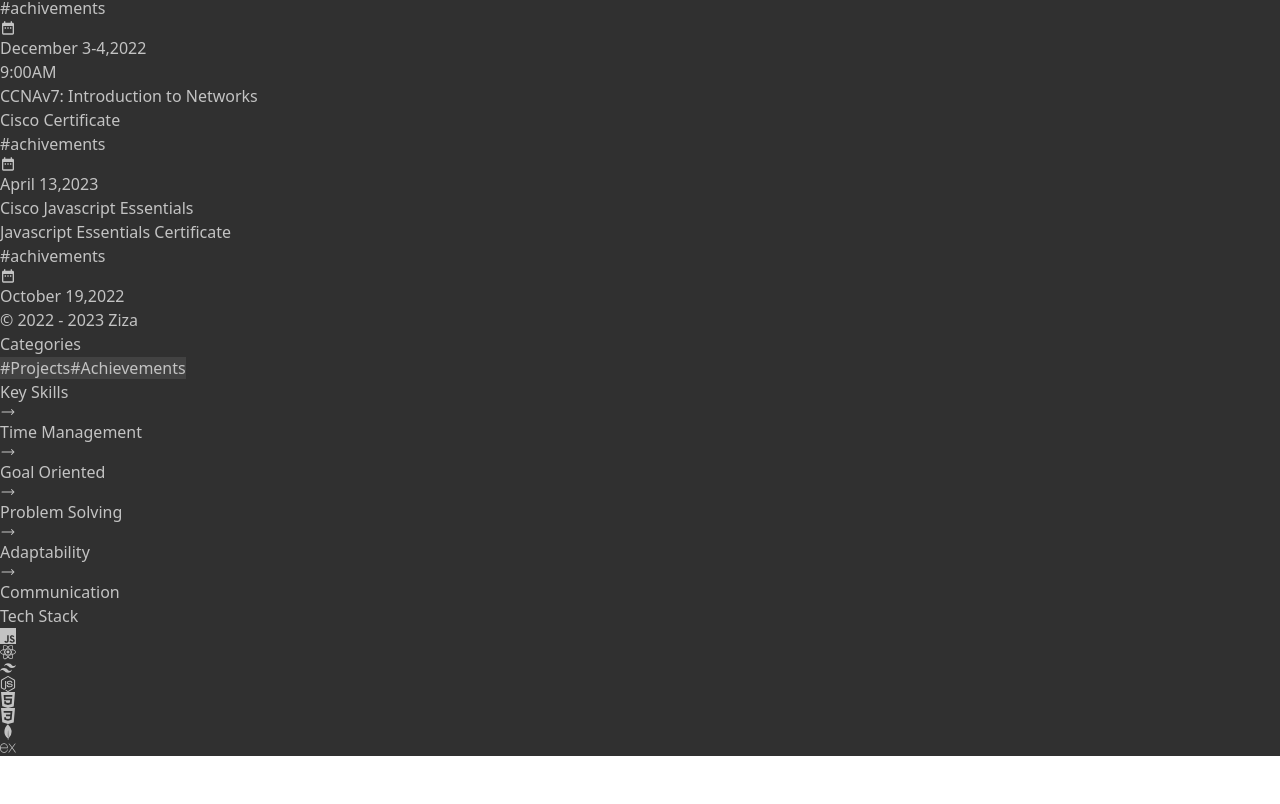
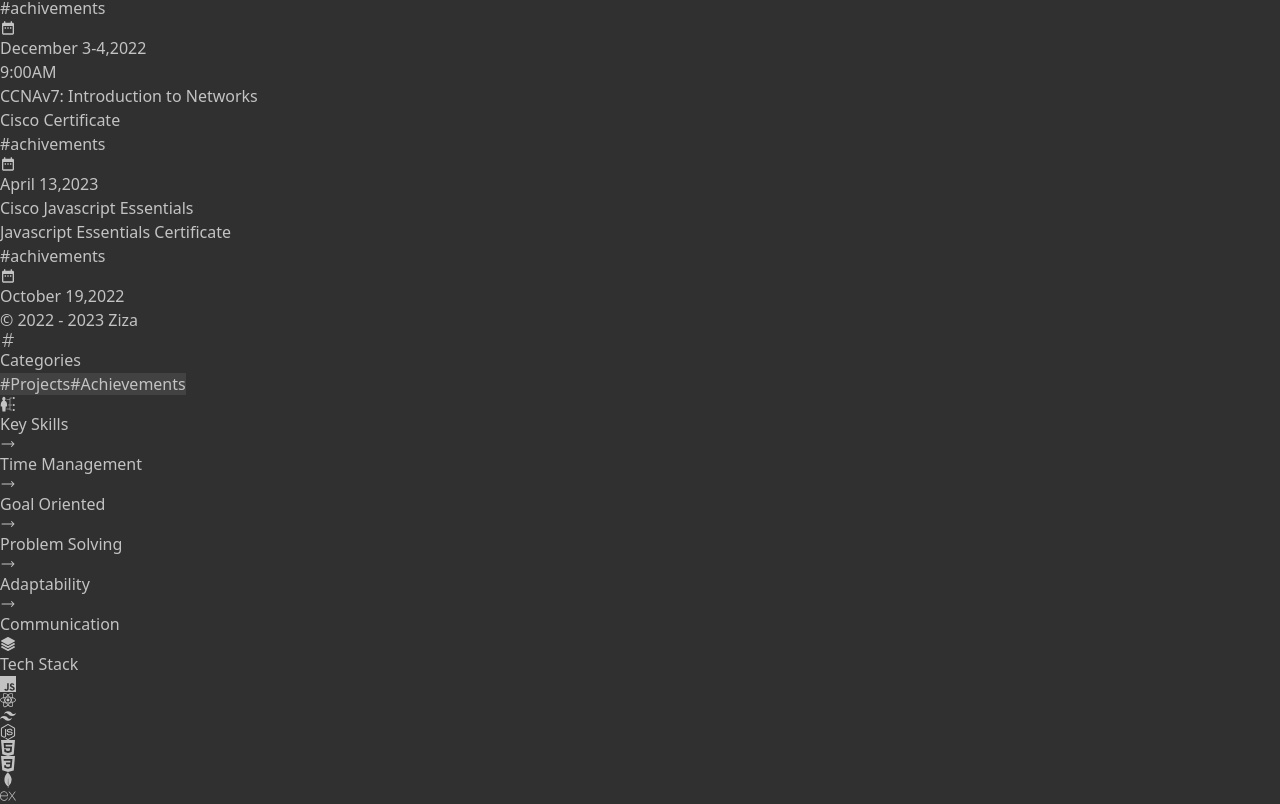
Before and after one commit to zizaaa/ziza, a React (Vite) app: page / in a window 1280 px wide. Shown: the part 1422-2226 px from the top of the page. Before the commit the page ends 2178 px from the top, so only its background shows below. Built offline with nearby package versions, Linux system fonts and the light colour scheme.

Commit message:
add some stuff

```diff
--- a/src/App.jsx
+++ b/src/App.jsx
@@ -5,8 +5,6 @@
 import Achivements from "./Pages/Achivements";
 import Links from "./Pages/Links";
 import Projects from "./Pages/Projects";
-// import Resume from "./Pages/Resume";
-// import Contact from "./Pages/Contact";
 import Feed from "./Pages/Feed";
 import Missing from "./Pages/Missing";
 import { useState } from "react";
@@ -28,7 +26,8 @@
       img:`${capstoneLogo}`,
       // ./src/Assets/Capstonegen.png
       link:'https://zizaaa.github.io/Title-Capstone-Generator/',
-      repo:'https://github.com/zizaaa/Title-Capstone-Generator'
+      repo:'https://github.com/zizaaa/Title-Capstone-Generator',
+      tags:['javascript','css','html']
     },
     {
       title: "Freedom Wall Online",
@@ -40,7 +39,8 @@
       img:`${freedomWallLogo}`,
       // './src/Assets/Freedomwall.png'
       link:'https://zizaaa.github.io/Freedom-Wall/',
-      repo:'https://github.com/zizaaa/Freedom-Wall'
+      repo:'https://github.com/zizaaa/Freedom-Wall',
+      tags:['javascript','css','html']
     },
     {
       title: "Regional Start Up Bootcamp",
--- a/src/Pages/Home.jsx
+++ b/src/Pages/Home.jsx
@@ -3,7 +3,8 @@
 import { SiJavascript,SiReact,SiTailwindcss,SiNodedotjs,SiHtml5,SiCss3,SiMongodb,SiExpress } from 'react-icons/si';
 import { useEffect } from 'react';
 import { MdDateRange } from 'react-icons/md';
-import { HiArrowLongRight } from 'react-icons/hi2';
+import { HiArrowLongRight,HiOutlineHashtag,HiSquare3Stack3D } from 'react-icons/hi2';
+import { GiSkills } from 'react-icons/gi'
 
 const Home = ({home,bgColorr,themeColor}) => {
 
@@ -51,16 +52,16 @@
       <div className='rightSideContainer md:flex flex-col pl-10 justify-between hidden'>
               <div>
                 <div className='title'>
-                    <h2 className='uppercase font-semibold mb-5'>Categories</h2>
+                    <h2 className='uppercase font-semibold mb-5'><HiOutlineHashtag className='text-2xl'/> Categories</h2>
                 </div>
                   <div className='flex gap-3 flex-wrap'>
                     <Link to="/projects" className={`px-3 rounded-full drop-shadow-md`} style={{backgroundColor:bgColorr}}>#Projects</Link>
                     <Link to="/achivements" className={`px-3 rounded-full drop-shadow-md`} style={{backgroundColor:bgColorr}}>#Achievements</Link>
                   </div>
-                </div>
+              </div>
               <div>
                 <div className='title'>
-                  <h2 className='uppercase font-semibold mb-5'>Key Skills</h2>
+                  <h2 className='uppercase font-semibold mb-5'><GiSkills className='text-2xl'/>Key Skills</h2>
                 </div>
                   <ul className='flex flex-col gap-3 cursor-pointer'>
                     <li className='flex items-center'>
@@ -87,7 +88,7 @@
               </div>
               <div className='technology'>
               <div className='title'>
-                <h2 className='uppercase font-semibold mb-5'>Tech Stack</h2>
+                <h2 className='uppercase font-semibold mb-5'><HiSquare3Stack3D className='text-2xl'/>Tech Stack</h2>
               </div>
               <div className='flex flex-wrap gap-3 text-xl'>
                 <SiJavascript/>
```
Also changed, not shown: src/Pages/Tags.jsx (added, +9 -0 lines).
